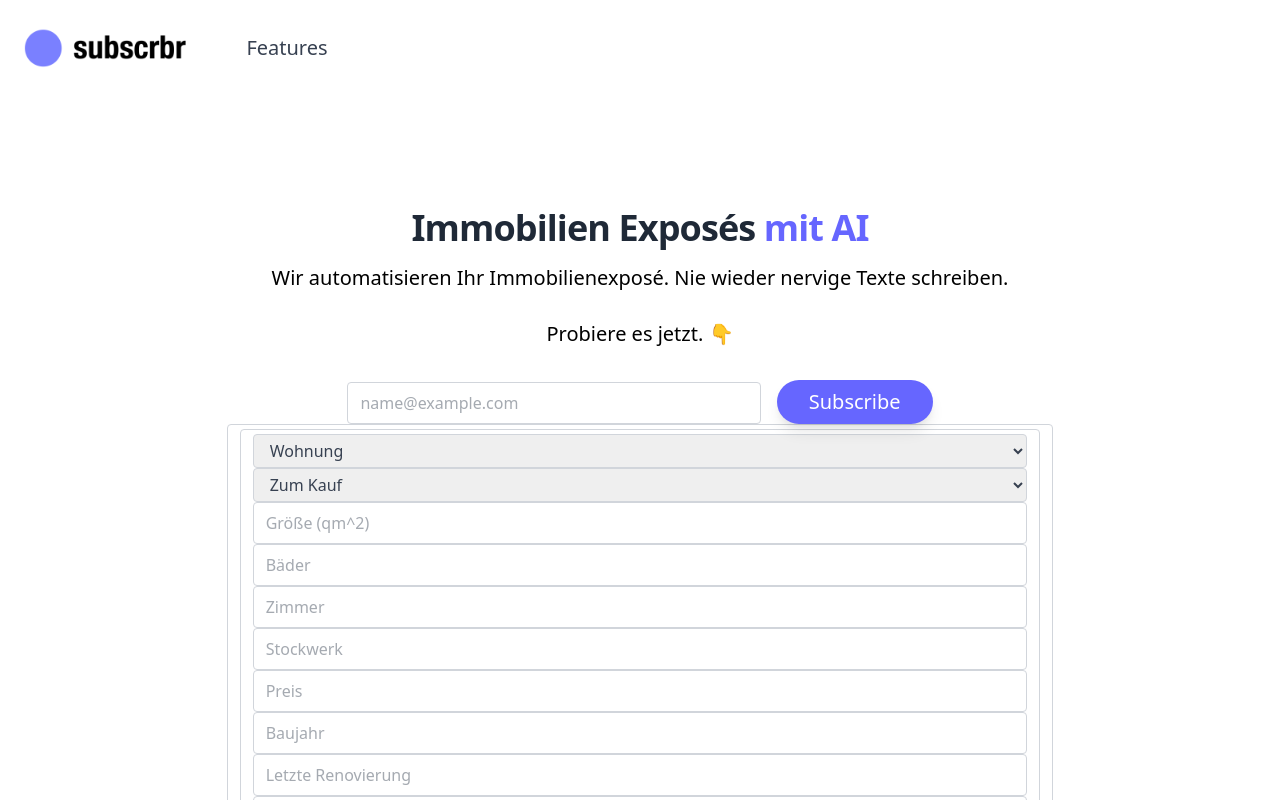
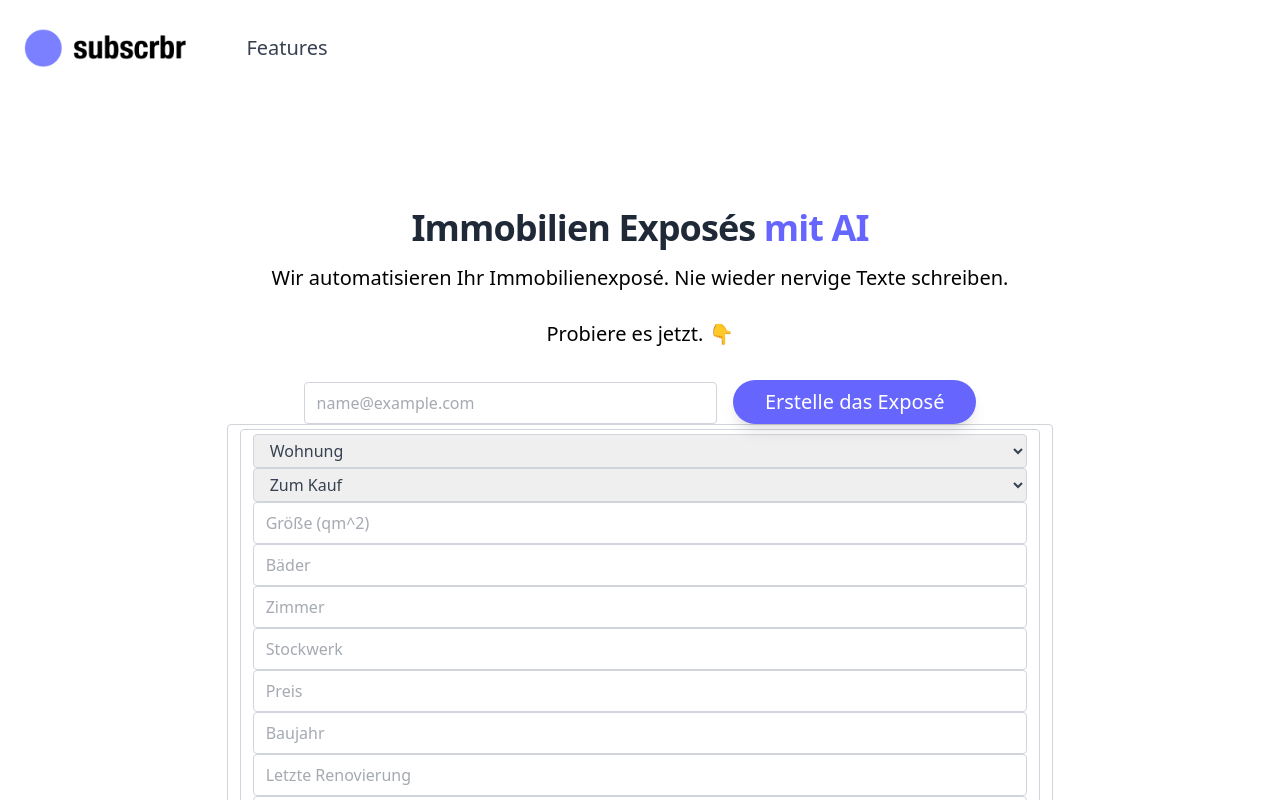
Before and after one commit to BastiaanRudolf/subscrbr, a Vue app: page / in a window 1280 px wide. Shown: the top 800 px of the page. Built offline with nearby package versions, Linux system fonts and the light colour scheme.

Commit message:
Update Hero.vue

```diff
--- a/src/components/Hero.vue
+++ b/src/components/Hero.vue
@@ -43,7 +43,7 @@
             style="background: #6666FF;"
             class="flex-wrap relative my-auto disabled:opacity-50 text-sm xl:text-xl text-white justify-start rounded-full py-2 px-8 shadow-lg focus:outline-none focus:shadow-outline transform transition hover:shadow-xl hover:scale-105 duration-300 ease-in-out"
           >
-            Subscribe
+            Erstelle das Exposé
           </button>
         </div>
 
```
